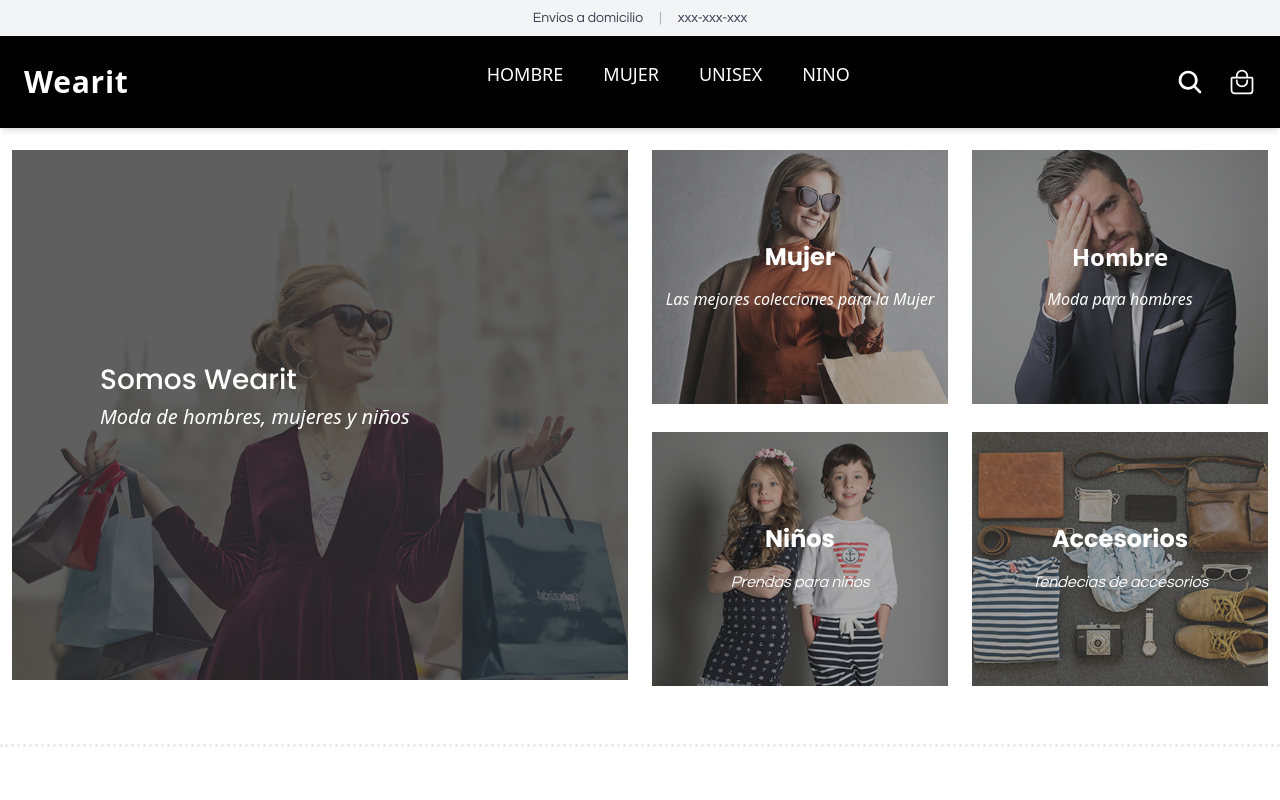
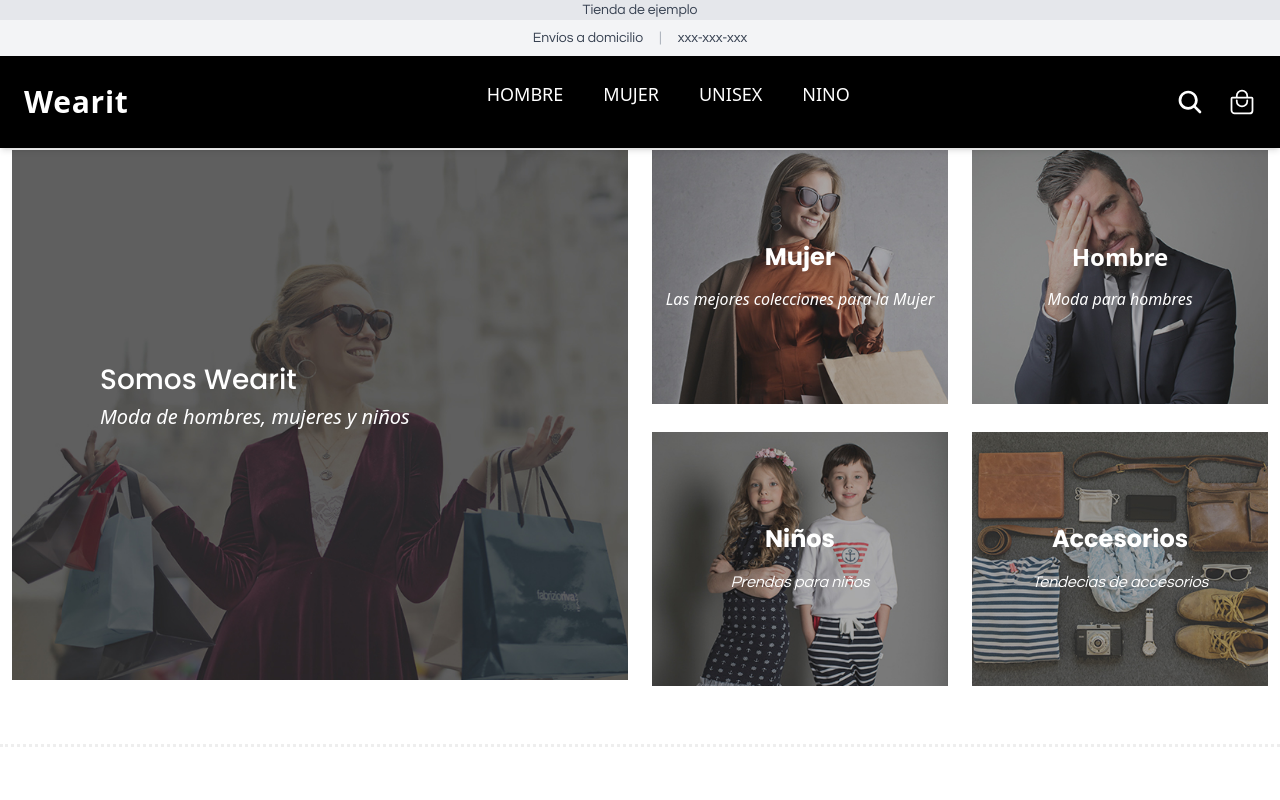
Before and after one commit to tomiidev/wearit, a React (Create React App) app: page / in a window 1280 px wide. Shown: the top 800 px of the page. Built offline with nearby package versions, Linux system fonts and the light colour scheme.

Commit message:
acalracion

```diff
--- a/src/components/top.jsx
+++ b/src/components/top.jsx
@@ -1,5 +1,17 @@
 const TopInfo = () => {
     return (
+        <>
+            <div className="bg-gray-200">
+                <div className="container mx-auto justify-center">
+                    <div className="flex justify-center items-center space-x-4 text-sm text-gray-700 font-questrial">
+                        {/* Ícono y texto de Envíos a domicilio */}
+                        <span className="flex items-center">
+                           Tienda de ejemplo
+                        </span>
+
+                    </div>
+                </div>
+            </div>
             <div className="bg-gray-100 py-2">
                 <div className="container mx-auto justify-center">
                     <div className="flex justify-center items-center space-x-4 text-sm text-gray-700 font-questrial">
@@ -14,6 +26,7 @@ const TopInfo = () => {
                     </div>
                 </div>
             </div>
+        </>
     );
 };
 
```
Lines whose indentation alone changed are shown as unchanged.
